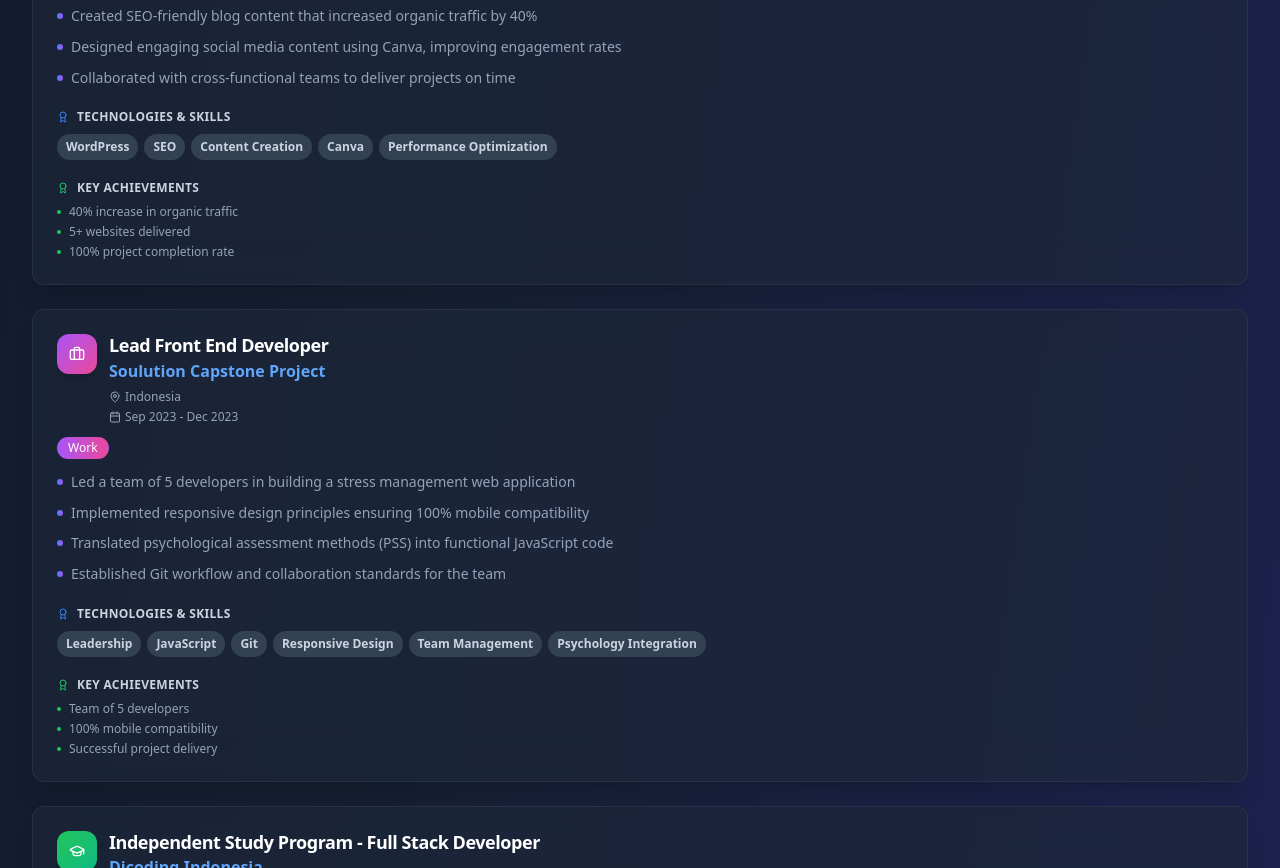
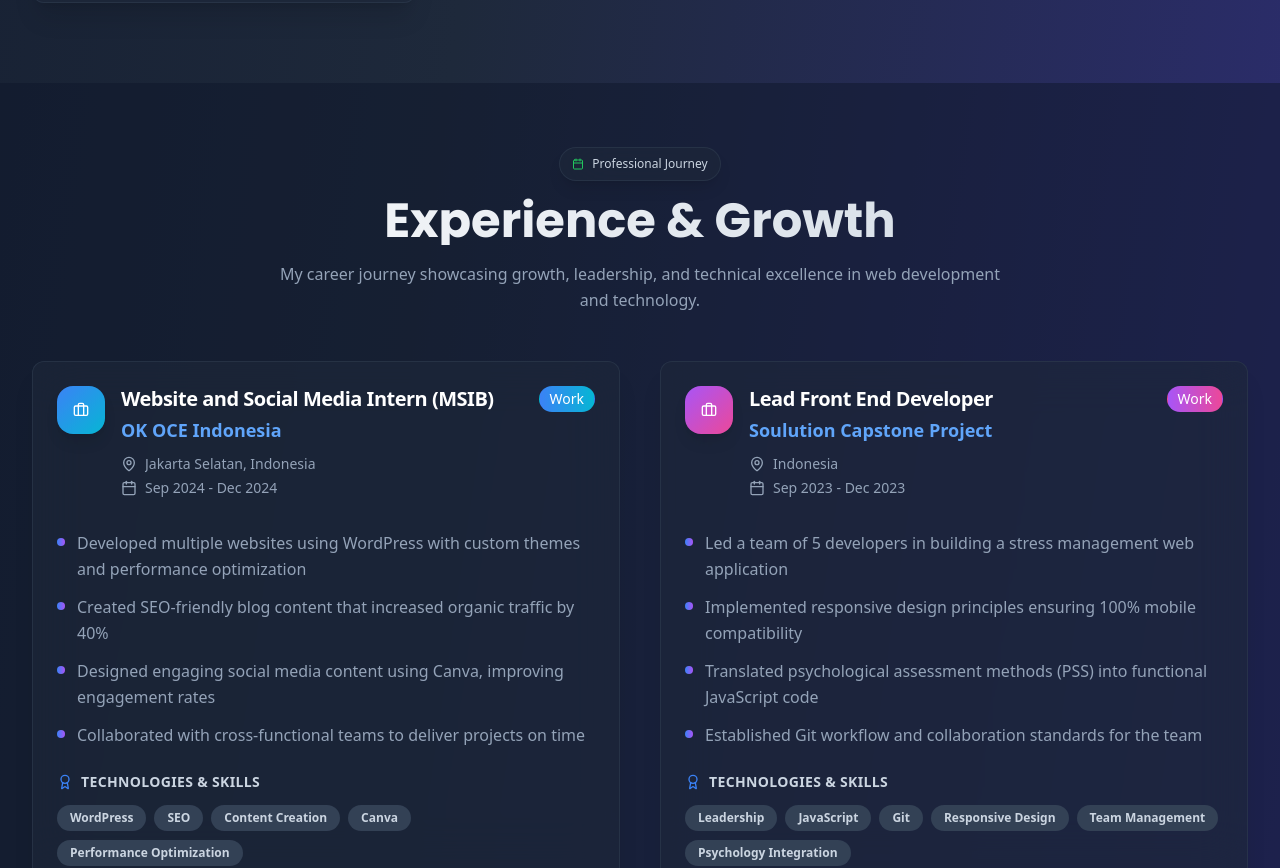
Before and after one commit to rizkyalfito/glassportfolio, a Next.js app: page / in a window 1280 px wide. Shown: the part 5660-6528 px from the top of the page. Built offline with nearby package versions, Linux system fonts and the light colour scheme.

Commit message:
add jayakerta project, enchance experience ui

```diff
--- a/app/components/ExperienceSection.tsx
+++ b/app/components/ExperienceSection.tsx
@@ -1,5 +1,6 @@
 "use client"
 
+import React from "react"
 import { motion } from "framer-motion"
 import { Card, CardContent, CardHeader, CardTitle } from "@/components/ui/card"
 import { Badge } from "@/components/ui/badge"
@@ -115,7 +116,116 @@ export default function ExperienceSection() {
           </p>
         </motion.div>
 
-        <div className="space-y-6 xs:space-y-8">
+        {/* Desktop Layout: 2 columns for larger screens */}
+        <div className="hidden lg:grid lg:grid-cols-2 lg:gap-8 xl:gap-10">
+          {experiences.map((exp, index) => (
+            <motion.div
+              key={index}
+              initial={{ opacity: 0, y: 30 }}
+              whileInView={{ opacity: 1, y: 0 }}
+              transition={{ duration: 0.4, delay: index * 0.05 }}
+              viewport={{ once: true }}
+              whileHover={{ y: -3 }}
+              className="group"
+            >
+              <Card className="h-full bg-white/60 dark:bg-slate-800/60 backdrop-blur-xl border border-white/20 dark:border-slate-700/50 shadow-xl hover:shadow-2xl transition-all duration-300 overflow-hidden">
+                <CardHeader className="pb-4">
+                  <div className="flex items-start justify-between gap-4 mb-4">
+                    <div className="flex items-start space-x-4 flex-1">
+                      <motion.div
+                        className={`p-4 rounded-2xl bg-gradient-to-br ${exp.gradient} text-white shadow-lg flex-shrink-0`}
+                        whileHover={{ scale: 1.05 }}
+                        transition={{ duration: 0.2 }}
+                      >
+                        {getIcon(exp.type)}
+                      </motion.div>
+                      <div className="flex-1 min-w-0">
+                        <CardTitle className="text-xl text-slate-900 dark:text-white mb-2 leading-tight">
+                          {exp.title}
+                        </CardTitle>
+                        <p className="text-lg font-semibold text-blue-600 dark:text-blue-400 mb-3 leading-tight">
+                          {exp.company}
+                        </p>
+                        <div className="flex flex-col space-y-1 text-sm text-slate-500 dark:text-slate-400">
+                          <div className="flex items-center space-x-2">
+                            <MapPin className="w-4 h-4 flex-shrink-0" />
+                            <span className="truncate">{exp.location}</span>
+                          </div>
+                          <div className="flex items-center space-x-2">
+                            <Calendar className="w-4 h-4 flex-shrink-0" />
+                            <span>{exp.period}</span>
+                          </div>
+                        </div>
+                      </div>
+                    </div>
+                    <Badge className={`bg-gradient-to-r ${exp.gradient} text-white font-medium text-sm flex-shrink-0`}>
+                      {exp.type.charAt(0).toUpperCase() + exp.type.slice(1)}
+                    </Badge>
+                  </div>
+                </CardHeader>
+                <CardContent className="space-y-6">
+                  <ul className="space-y-3">
+                    {exp.description.map((desc, i) => (
+                      <li
+                        key={i}
+                        className="text-base text-slate-600 dark:text-slate-400 flex items-start leading-relaxed"
+                      >
+                        <span className="w-2 h-2 bg-gradient-to-r from-blue-500 to-purple-500 rounded-full mt-2 mr-3 flex-shrink-0"></span>
+                        <span className="flex-1">{desc}</span>
+                      </li>
+                    ))}
+                  </ul>
+
+                  <div className="grid grid-cols-1 gap-6">
+                    <div>
+                      <h4 className="font-semibold mb-3 text-sm uppercase tracking-wide text-slate-700 dark:text-slate-300 flex items-center">
+                        <Award className="w-4 h-4 mr-2 text-blue-500 flex-shrink-0" />
+                        Technologies & Skills
+                      </h4>
+                      <div className="flex flex-wrap gap-2">
+                        {exp.skills.map((skill, i) => (
+                          <motion.div
+                            key={i}
+                            whileHover={{ scale: 1.05 }}
+                            transition={{ duration: 0.1 }}
+                          >
+                            <Badge
+                              variant="secondary"
+                              className="text-xs bg-slate-100 dark:bg-slate-700 text-slate-700 dark:text-slate-300 px-3 py-1"
+                            >
+                              {skill}
+                            </Badge>
+                          </motion.div>
+                        ))}
+                      </div>
+                    </div>
+
+                    <div>
+                      <h4 className="font-semibold mb-3 text-sm uppercase tracking-wide text-slate-700 dark:text-slate-300 flex items-center">
+                        <Award className="w-4 h-4 mr-2 text-green-500 flex-shrink-0" />
+                        Key Achievements
+                      </h4>
+                      <ul className="space-y-2">
+                        {exp.achievements.map((achievement, i) => (
+                          <li
+                            key={i}
+                            className="text-sm text-slate-600 dark:text-slate-400 flex items-start"
+                          >
+                            <span className="w-1.5 h-1.5 bg-green-500 rounded-full mr-2 mt-2 flex-shrink-0"></span>
+                            <span className="flex-1">{achievement}</span>
+                          </li>
+                        ))}
+                      </ul>
+                    </div>
+                  </div>
+                </CardContent>
+              </Card>
+            </motion.div>
+          ))}
+        </div>
+
+        {/* Mobile and Tablet Layout: Single column */}
+        <div className="lg:hidden space-y-6 xs:space-y-8">
           {experiences.map((exp, index) => (
             <motion.div
               key={index}
--- a/app/components/ProjectsSection.tsx
+++ b/app/components/ProjectsSection.tsx
@@ -14,7 +14,7 @@ export default function ProjectsSection() {
       description:
         'Advanced web application for stress level assessment using PSS (Perceived Stress Scale) methodology with Next.js and modern UI/UX design.',
       image: "/image.png",
-      technologies: ["Next.js", "React", "TypeScript", "Tailwind CSS", "Framer Motion", "API Integration"],
+      technologies: ["Next.js", "React", "TypeScript", "Tailwind CSS", "Framer Motion"],
       year: "2024",
       status: "Featured",
       category: "Web Application",
@@ -29,13 +29,28 @@ export default function ProjectsSection() {
       description:
         "Comprehensive platform for thesis writing and consultation services with user management, payment integration, and real-time collaboration features.",
       image: "/thesisprint.png",
-      technologies: ["Next.js", "React", "Node.js", "PostgreSQL", "Stripe", "Socket.io"],
+      technologies: ["Next.js", "React", "TailwindCSS"],
       year: "2024",
       status: "Production",
       category: "SaaS Platform",
       links: {
         demo: "https://thesisprint.id",
         github: null,
+      },
+      gradient: "from-green-500 to-emerald-600",
+    },
+    {
+      title: "Desa Jayakerta Web",
+      description:
+        "Official village website for Desa Jayakerta with public information portal, UMKM Branding, news updates, and community engagement features built with React.js and Tailwind CSS.",
+      image: "/jayakerta.png",
+      technologies: ["React.js", "TailwindCSS", "Flowbite" ],
+      year: "2024",
+      status: "Production",
+      category: "Landing Page",
+      links: {
+        demo: "https://desa-jayakerta.vercel.app/",
+        github: "https://github.com/rizkyalfito/desa-jayakerta",
       },
       gradient: "from-green-500 to-emerald-600",
     },
@@ -59,7 +74,7 @@ export default function ProjectsSection() {
       description:
         "Collaborative capstone project for mental health management with team of 5 developers, featuring psychological assessments and wellness tracking.",
       image: "/soulution.png",
-      technologies: ["HTML5", "CSS3", "JavaScript", "Chart.js", "Local Storage"],
+      technologies: ["HTML5", "CSS3", "JavaScript", "MySQL","PWA","Service Workers"],
       year: "2023",
       status: "Capstone",
       category: "Health Tech",
@@ -74,7 +89,7 @@ export default function ProjectsSection() {
       description:
         "Elegant static website for bookstore with modern design, book catalog, and enhanced user experience for book lovers.",
       image: "/placeholder.svg?height=300&width=400",
-      technologies: ["HTML5", "CSS3", "JavaScript", "GSAP", "Responsive Design"],
+      technologies: ["HTML5", "CSS3", "JavaScript", "Responsive Design", "Vanilla.js"],
       year: "2022",
       status: "Completed",
       category: "Static Website",
```
Also changed, not shown: public/jayakerta.png (added).
